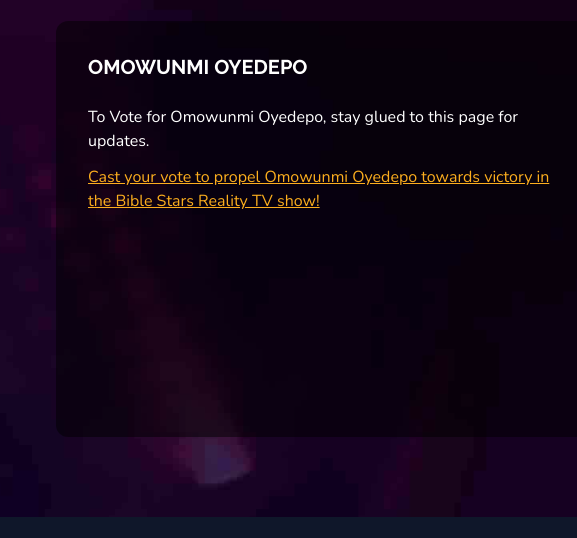
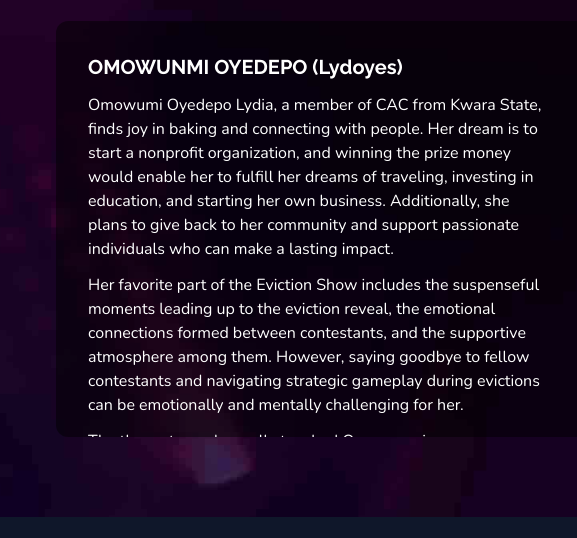
Before and after one commit to ogunsanwodavid/BibleStarsNew, a plain HTML site: page stars/profiles/omowunmi-oyedepo.html in a window 1280 px wide. Shown: the part 99-637 px from the top of the page, 0-577 px from the left. Drawn offline with nearby package versions, Linux system fonts and the light colour scheme; grey boxes are pictures that could not be loaded.

Commit message:
edited profiles

```diff
--- a/stars/profiles/omowunmi-oyedepo.html
+++ b/stars/profiles/omowunmi-oyedepo.html
@@ -148,13 +148,20 @@
 
             <!---- Profile details ---->
             <div class="w-full px-4 py-4 text-white space-y-3 md:w-[45%] md:h-[26rem] md:overflow-y-auto md:p-8" id="profile-details">
-                <h2 class="font-nunito font-bold text-lg text-white md:text-xl">OMOWUNMI OYEDEPO</h2>
+                <h2 class="font-nunito font-bold text-lg text-white md:text-xl">OMOWUNMI OYEDEPO (Lydoyes)</h2>
 
                 <article class="font-raleway text-base space-y-3">
+                    <p>Omowumi Oyedepo Lydia, a member of CAC from Kwara State, finds joy in baking and connecting with people. Her dream is to start a nonprofit organization, and winning the prize money would enable her to fulfill her dreams of traveling, investing in education, and starting her own business. Additionally, she plans to give back to her community and support passionate individuals who can make a lasting impact.
+                    </p>
 
-                    <p class="mt-6">To Vote for Omowunmi Oyedepo, stay glued to this page for updates.</p>
+                    <p>Her favorite part of the Eviction Show includes the suspenseful moments leading up to the eviction reveal, the emotional connections formed between contestants, and the supportive atmosphere among them. However, saying goodbye to fellow contestants and navigating strategic gameplay during evictions can be emotionally and mentally challenging for her.</p>
 
-                    <a href="../../votenow.html" class="block underline text-light-orange">Cast your vote to propel Omowunmi Oyedepo towards victory in the Bible Stars Reality TV show!</a>
+                    <p>The three stars who really touched Omowunmi were Oluwapelumi, Olawale and Peter. To her, Oluwapelumi brings boundless energy and positivity to every encounter which motivated her  to been more open. Olawale's thoughtful nature makes him a trusted confidant and Peter's humor always makes her find joy in every situation.
+                    </p>
+
+                    <p class="mt-6">To be a part of Omowunmi's Journey in the big house by voting, please stay tuned to this page for updates</p>
+
+                    <a href="../../votenow.html" class="block underline text-light-orange">Vote for Omowunmi Oyedepo as your favorite star and propel her to victory.</a>
                 </article>
             </div>
         </main>
```
